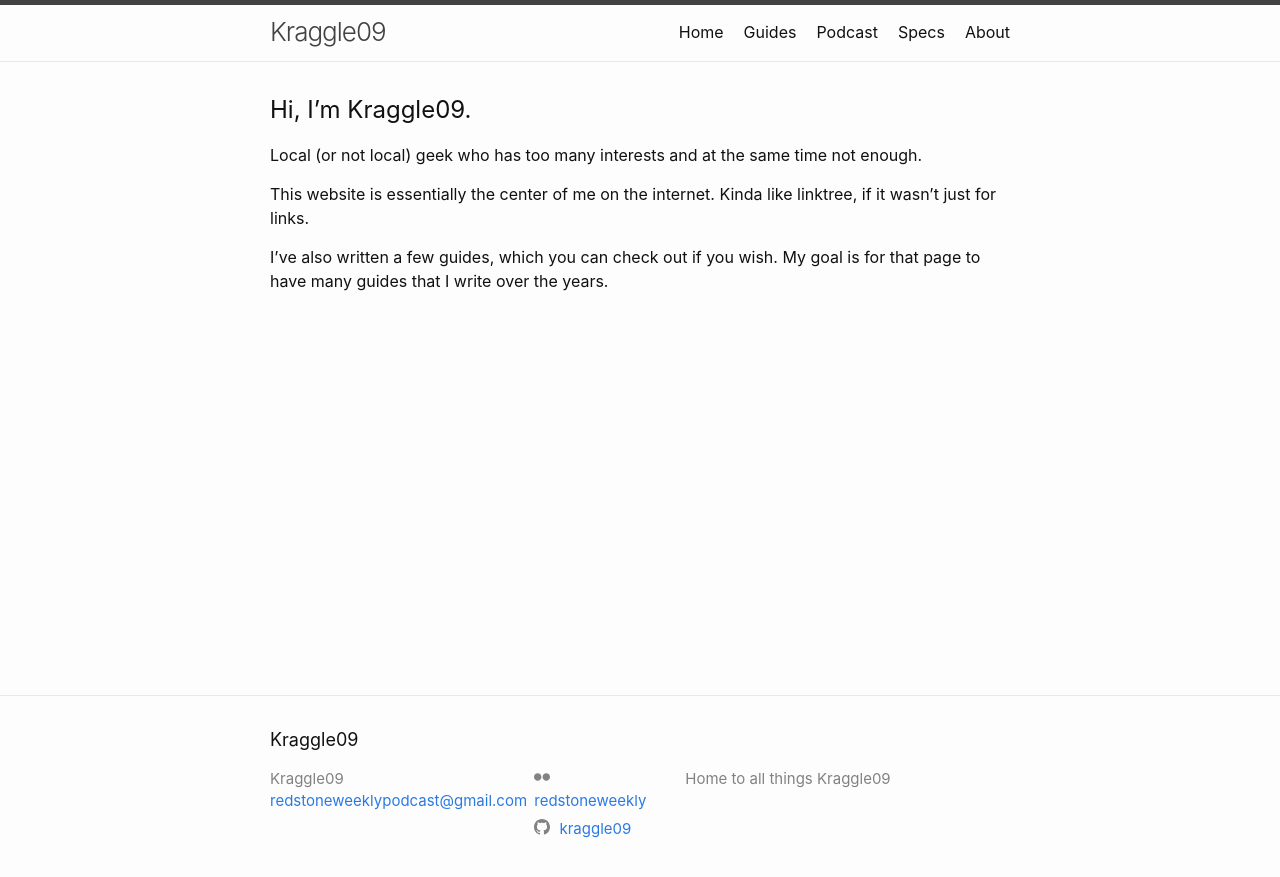
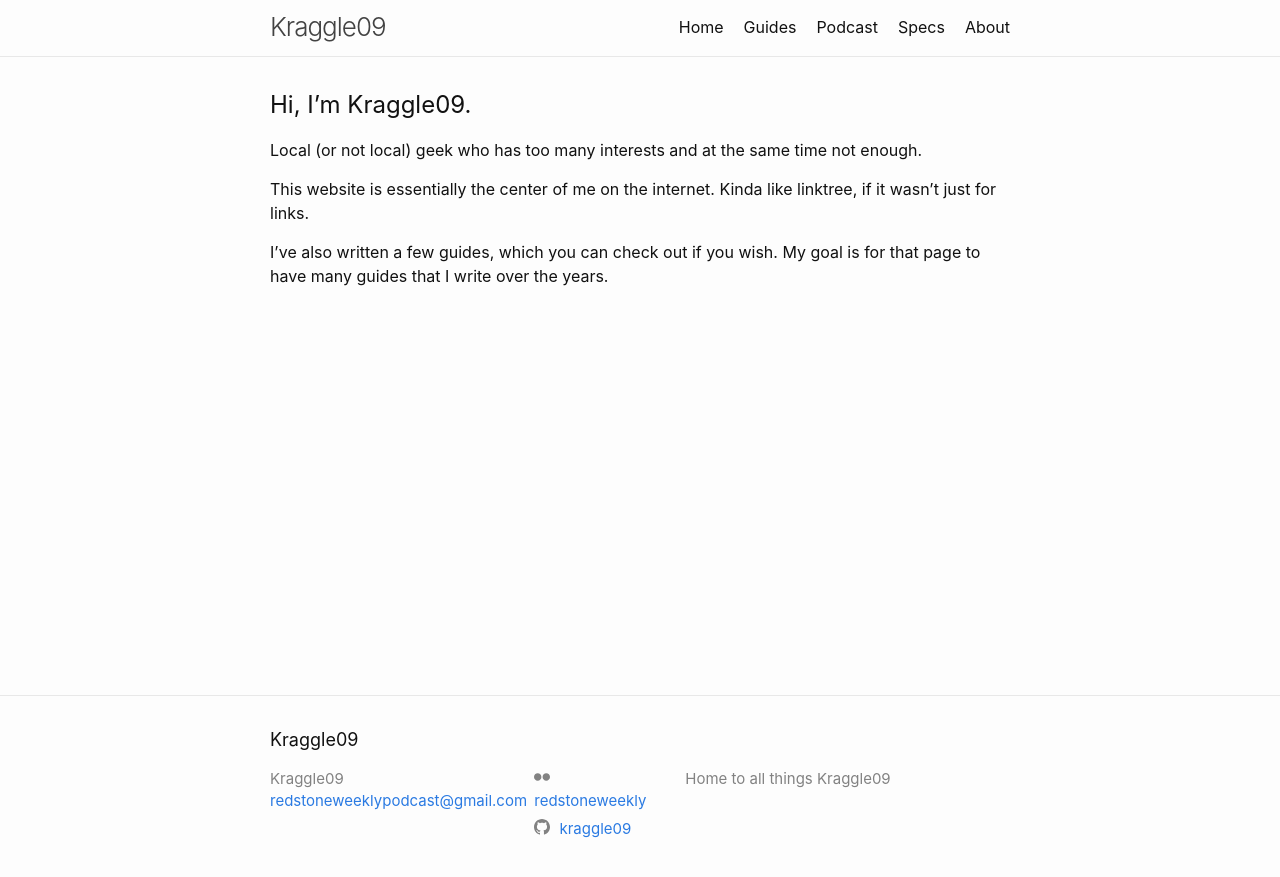
Before and after one commit to Kraggle09/kraggle09.github.io, a Jekyll site: the page built from docs/index.markdown, in a window 1280 px wide. Shown: the top 877 px of the page. Built offline with Jekyll 4.4.1, drawn with Linux system fonts in a browser that asks for light colours.

Commit message:
Removed top bar (partial #5)

```diff
--- a/docs/_sass/minima/_layout.scss
+++ b/docs/_sass/minima/_layout.scss
@@ -2,12 +2,10 @@
  * Site header
  */
 .site-header {
-  border-top: 5px solid $grey-color-dark;
   border-bottom: 1px solid $grey-color-light;
   min-height: $spacing-unit * 1.865;
 
   @media (prefers-color-scheme: dark) {
-    border-top: 5px solid $grey-color-darkmode-dark;
     border-bottom: 1px solid $grey-color-darkmode-light;
   }
 
```
